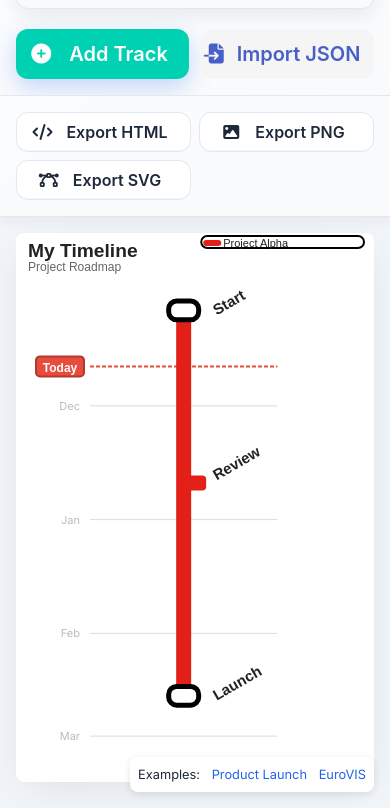
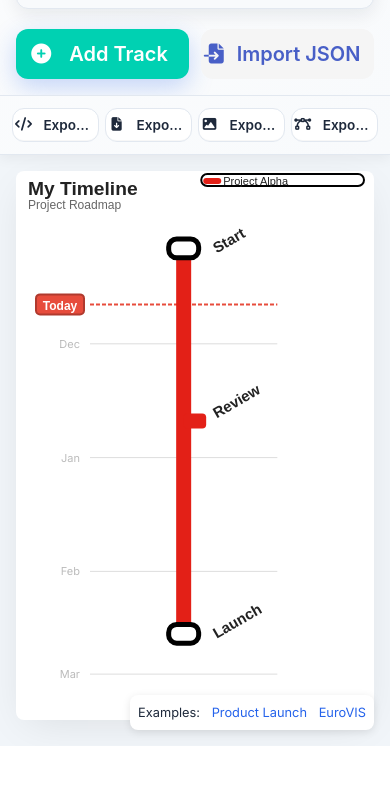
Before and after one commit to danylaksono/tube-timeline, a website: page index.html in a window 390 px wide. Shown: the part 1193-2001 px from the top of the page. After the commit the page ends 1939 px from the top, so only its background shows below. Drawn offline with nearby package versions, Linux system fonts and the light colour scheme.

Commit message:
export json

```diff
--- a/index.html
+++ b/index.html
@@ -335,11 +335,12 @@
 
     /* Export Bar */
     .export-bar {
-      padding: 1rem;
+      padding: 0.75rem;
       border-top: 1px solid var(--border);
       display: grid;
-      grid-template-columns: repeat(auto-fit, minmax(120px, 1fr));
-      gap: 0.5rem;
+      grid-template-columns: repeat(auto-fit, minmax(100px, 1fr));
+      gap: 0.4rem;
+      align-items: stretch;
     }
 
     .export-bar .button {
@@ -347,12 +348,26 @@
       display: flex;
       align-items: center;
       justify-content: center;
-      gap: 0.5rem;
+      gap: 0.4rem;
       border-radius: 0.75rem;
       border: 1px solid var(--border);
       background: #fff;
       color: var(--text);
       box-shadow: inset 0 -1px 0 rgba(0, 0, 0, 0.03);
+      padding: 0.5rem;
+      font-size: 0.85rem;
+      white-space: nowrap;
+      overflow: hidden;
+      text-overflow: ellipsis;
+    }
+
+    .export-bar .button .icon {
+      flex: 0 0 auto;
+    }
+
+    .export-bar .button span:last-child {
+      overflow: hidden;
+      text-overflow: ellipsis;
     }
 
     /* Main Preview */
@@ -426,7 +441,8 @@
       }
 
       .export-bar {
-        padding: 1rem;
+        padding: 0.75rem;
+        grid-template-columns: repeat(auto-fit, minmax(80px, 1fr));
       }
     }
   </style>
@@ -484,6 +500,10 @@
         <span class="icon"><i class="fas fa-code"></i></span>
         <span>Export HTML</span>
       </button>
+      <button class="button is-white is-fullwidth" id="export-json-btn">
+        <span class="icon"><i class="fas fa-file-download"></i></span>
+        <span>Export JSON</span>
+      </button>
       <button class="button is-white is-fullwidth" id="export-png-btn">
         <span class="icon"><i class="fas fa-image"></i></span>
         <span>Export PNG</span>
--- a/src/builder.js
+++ b/src/builder.js
@@ -179,6 +179,9 @@ export class TimelineBuilder {
     document
       .getElementById("export-svg-btn")
       .addEventListener("click", () => this.exportImage("svg"));
+    document
+      .getElementById("export-json-btn")
+      .addEventListener("click", () => this.exportJSON());
 
     // Global options listeners
     document.getElementById("opt-title").addEventListener("input", (e) => {
@@ -745,6 +748,22 @@ export class TimelineBuilder {
     input.click();
   }
 
+  exportJSON() {
+    const payload = {
+      data: this.data,
+      options: this.options,
+    };
+    const blob = new Blob([JSON.stringify(payload, null, 2)], {
+      type: "application/json",
+    });
+    const url = URL.createObjectURL(blob);
+    const a = document.createElement("a");
+    a.href = url;
+    a.download = "timeline.json";
+    a.click();
+    URL.revokeObjectURL(url);
+  }
+
   async exportHTML() {
     let libraryCode = "";
     try {
```
